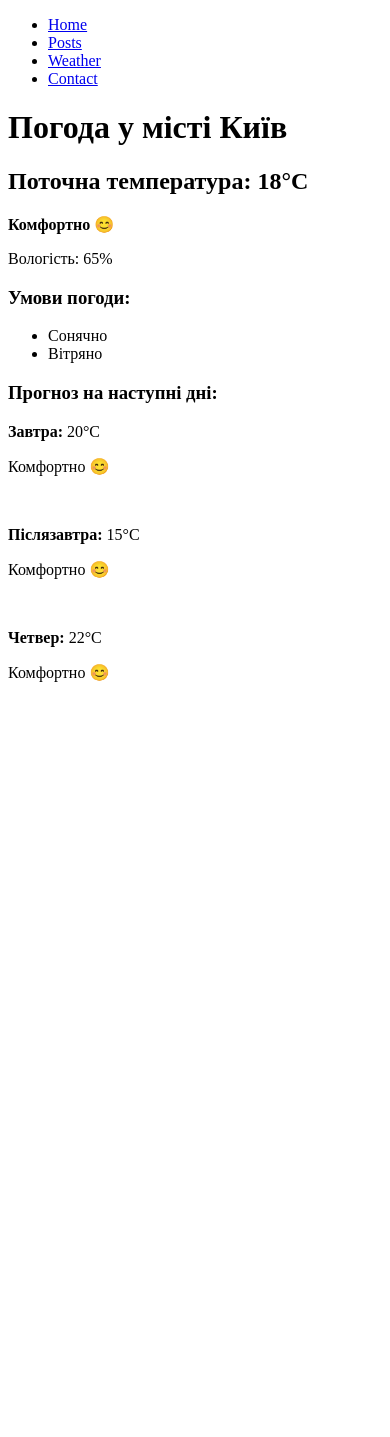
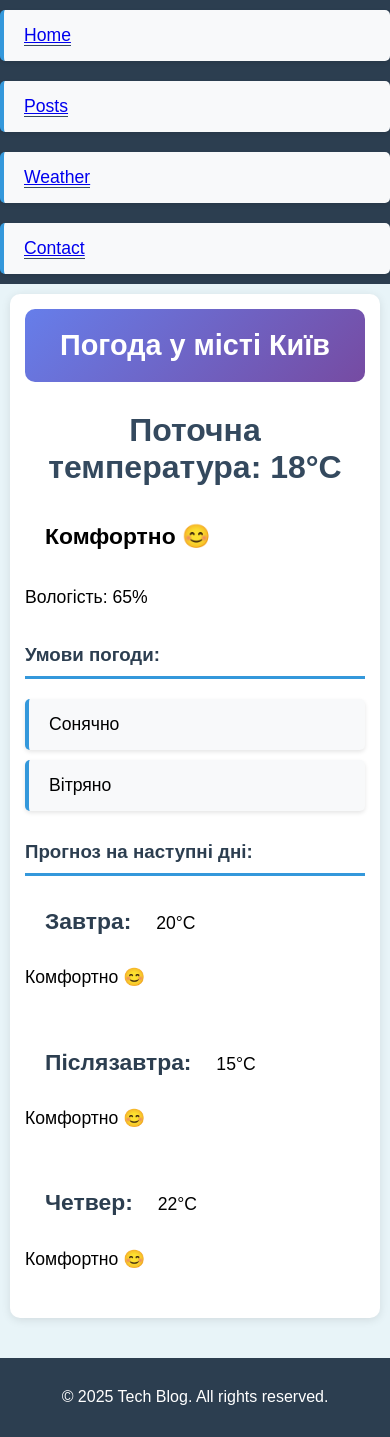
Before and after one commit to Kirill1922363/django_homework_1, a Django app: page /weather/ in a window 390 px wide. Before the commit the page ends 682 px from the top, so only its background shows below. Run offline with Django 5.2, Linux system fonts and the light colour scheme.

Commit message:
add html

```diff
--- a/static/css/global.css
+++ b/static/css/global.css
@@ -1,6 +1,238 @@
+/* static/css/global.css */
+
 body {
     font-family: Arial, sans-serif;
     margin: 0;
     padding: 0;
-    background-color: #f4f4f4;
+    background-color: #e8f4f8;
 }
+
+/* Навігація */
+nav {
+    background-color: #2c3e50;
+    padding: 0;
+    margin: 0;
+}
+
+nav ul {
+    list-style: none;
+    padding: 0;
+    margin: 0;
+    display: flex;
+    justify-content: center;
+}
+
+nav li {
+    margin: 0;
+}
+
+
+nav a:hover {
+    background-color: #34495e;
+}
+
+/* Контент */
+main {
+    max-width: 1000px;
+    margin: 20px auto;
+    padding: 30px;
+    background-color: white;
+    border-radius: 10px;
+    box-shadow: 0 2px 10px rgba(0,0,0,0.1);
+}
+
+/* Заголовки */
+header {
+    background: linear-gradient(135deg, #667eea 0%, #764ba2 100%);
+    color: white;
+    text-align: center;
+    padding: 40px 20px;
+}
+
+header h1 {
+    margin: 0;
+    font-size: 2.5em;
+}
+
+h1 {
+    color: #2c3e50;
+    text-align: center;
+    padding: 20px;
+    background: linear-gradient(135deg, #667eea 0%, #764ba2 100%);
+    color: white;
+    border-radius: 10px;
+    margin: 0 0 30px 0;
+}
+
+h2 {
+    color: #34495e;
+    text-align: center;
+    font-size: 2em;
+    margin: 20px 0;
+}
+
+h3 {
+    color: #2c3e50;
+    border-bottom: 3px solid #3498db;
+    padding-bottom: 10px;
+    margin: 30px 0 15px 0;
+}
+
+h4 {
+    color: #2c3e50;
+    margin: 20px 0;
+    text-align: center;
+    font-size: 1.3em;
+}
+
+p {
+    font-size: 1.1em;
+    line-height: 1.8;
+    margin: 15px 0;
+}
+
+/* Температурні індикатори */
+p strong {
+    padding: 10px 20px;
+    border-radius: 25px;
+    display: inline-block;
+    font-size: 1.3em;
+}
+
+/* Стилі для статей */
+article {
+    background-color: #f9f9f9;
+    padding: 25px;
+    margin: 20px 0;
+    border-left: 5px solid #667eea;
+    border-radius: 8px;
+    box-shadow: 0 2px 5px rgba(0,0,0,0.1);
+}
+
+article h3 {
+    color: #667eea;
+    margin-top: 0;
+    border: none;
+}
+
+article p {
+    margin: 10px 0;
+}
+
+article em {
+    color: #7f8c8d;
+    font-size: 0.9em;
+}
+
+/* Списки */
+ul {
+    list-style: none;
+    padding: 0;
+    margin: 20px 0;
+}
+
+ul li {
+    background-color: #f8f9fa;
+    margin: 10px 0;
+    padding: 15px 20px;
+    border-left: 4px solid #3498db;
+    border-radius: 5px;
+    box-shadow: 0 2px 4px rgba(0,0,0,0.1);
+    font-size: 1.1em;
+}
+
+/* Прогноз погоди */
+div > p {
+    margin: 10px 0;
+}
+
+div > p strong {
+    color: #2c3e50;
+}
+
+/* Форми */
+form {
+    background-color: #f9f9f9;
+    padding: 30px;
+    border-radius: 10px;
+    margin-top: 20px;
+    box-shadow: 0 2px 8px rgba(0,0,0,0.1);
+}
+
+label {
+    display: block;
+    margin: 15px 0 5px 0;
+    color: #2c3e50;
+    font-weight: bold;
+    font-size: 1.1em;
+}
+
+input[type="text"],
+input[type="email"],
+textarea {
+    width: 100%;
+    padding: 12px;
+    margin-bottom: 20px;
+    border: 2px solid #ddd;
+    border-radius: 5px;
+    font-size: 1em;
+    font-family: Arial, sans-serif;
+}
+
+input[type="text"]:focus,
+input[type="email"]:focus,
+textarea:focus {
+    outline: none;
+    border-color: #667eea;
+    box-shadow: 0 0 8px rgba(102, 126, 234, 0.3);
+}
+
+input[type="submit"] {
+    background-color: #667eea;
+    color: white;
+    padding: 12px 30px;
+    border: none;
+    border-radius: 5px;
+    cursor: pointer;
+    font-size: 1.1em;
+    font-weight: bold;
+}
+
+input[type="submit"]:hover {
+    background-color: #5568d3;
+}
+
+/* Футер */
+footer {
+    background-color: #2c3e50;
+    color: white;
+    text-align: center;
+    padding: 25px;
+    margin-top: 40px;
+}
+
+footer p {
+    margin: 0;
+    font-size: 1em;
+}
+
+/* Адаптивність */
+@media (max-width: 768px) {
+    nav ul {
+        flex-direction: column;
+    }
+
+    nav a {
+        text-align: center;
+        border-bottom: 1px solid #34495e;
+    }
+
+    main {
+        padding: 15px;
+        margin: 10px;
+    }
+
+    h1 {
+        font-size: 1.8em;
+    }
+}
--- a/templates/blog/weather.html
+++ b/templates/blog/weather.html
@@ -1,7 +1,12 @@
+{% load static %}
 <!DOCTYPE html>
 <html lang="uk">
 <head>
     <meta charset="UTF-8">
+    <link rel="stylesheet" href="{% static 'css/global.css' %}">
+    <title>Погода - {{city}}</title>
+</head>
+<body>
     <nav>
         <ul>
             <li><a href="{% url 'blog:home' %}">Home</a></li>
@@ -10,9 +15,8 @@
             <li><a href="{% url 'blog:contact' %}">Contact</a></li>
         </ul>
     </nav>
-    <title>Погода - {{city}}</title>
-</head>
-<body>
+
+    <main>
         <h1>Погода у місті {{city}}</h1>
 
         <h2>Поточна температура: {{temperature}}°C</h2>
@@ -47,23 +51,11 @@
                 {% endif %}
             </div>
             <br>
+        {% endfor %}
+    </main>
 
-{% endfor %}
-
+    <footer>
+        <p>&copy; 2025 Tech Blog. All rights reserved.</p>
+    </footer>
 </body>
 </html>
-
-    {% comment "task" %}
-    1) Відобрази назву міста та температуру
-    2) Додай умовну логіку:
-    3) Якщо температура > 25° - покажи "Спекотно
-    🔥"
-    4) Якщо 15° ≤ температура ≤ 25° - покажи "Комфортно
-    5) Якщо < 15° - покажи "Прохолодно
-    ❄️"
-    😊"
-
-    6) Відобрази всі умови погоди списком
-    7) Покажи прогноз на наступні дні
-
-    {% endcomment %}
```
Also changed, not shown: techblog/settings.py (+4 -5 lines), templates/blog/all_posts.html (+0 -8 lines), templates/blog/contact.html (+5 -3 lines). Lines whose indentation alone changed are shown as unchanged.
